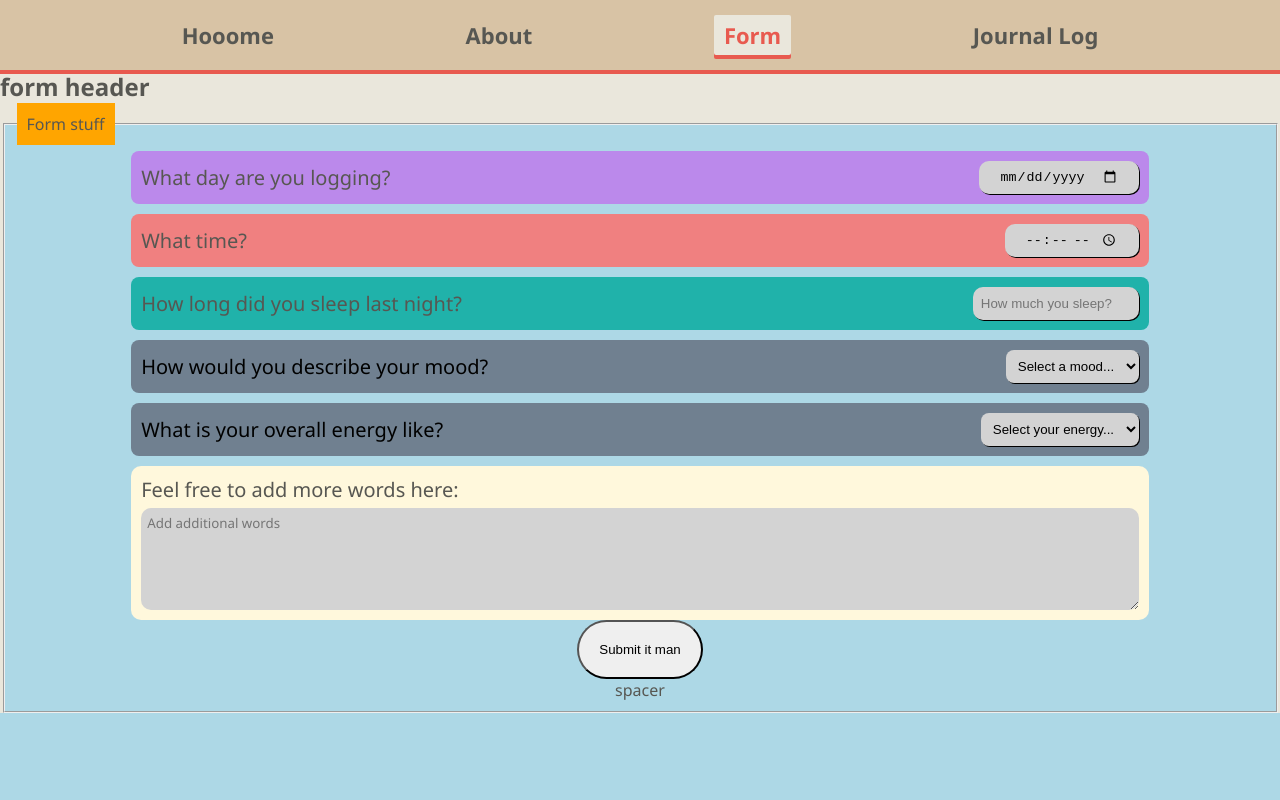
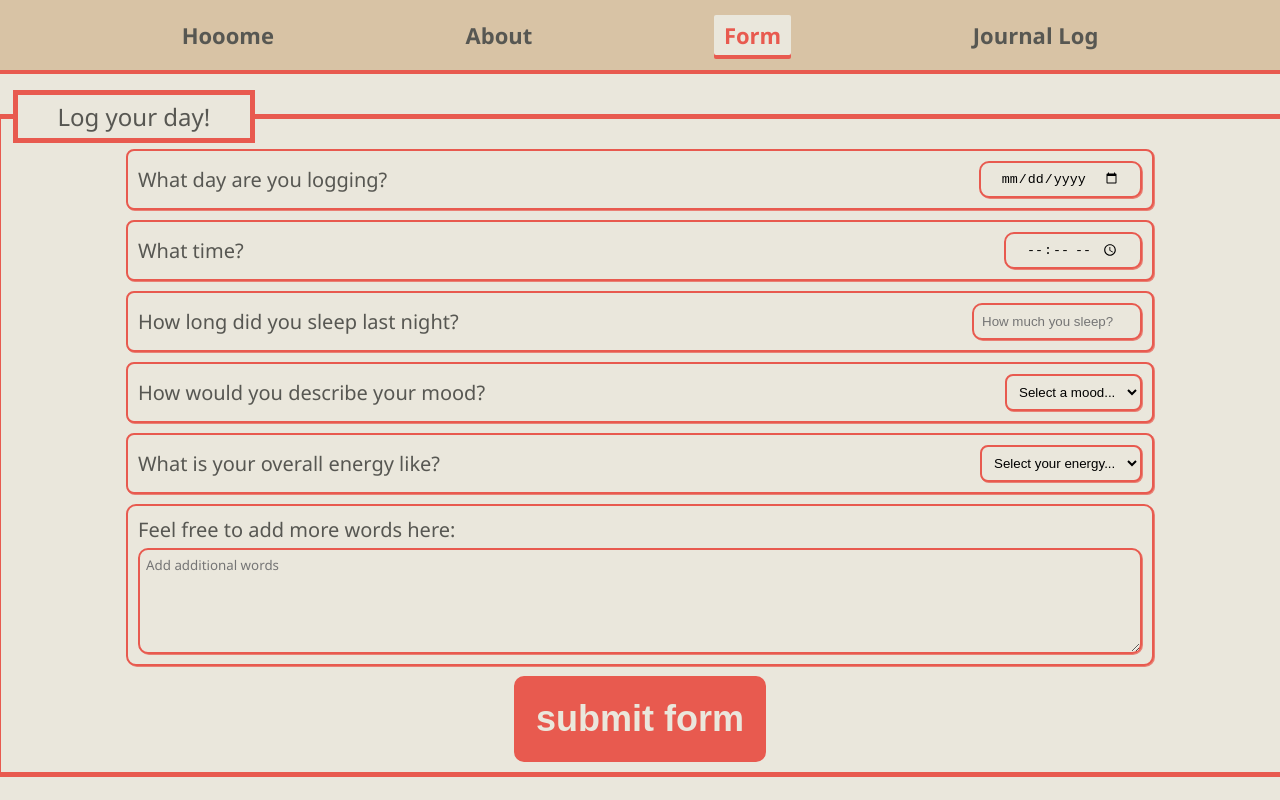
Before and after one commit to gecitgit/phase-2-project, a React (Create React App) app: page /form in a window 1280 px wide. Built offline with nearby package versions, Linux system fonts and the light colour scheme.

Commit message:
finalized Form component + CSS

```diff
--- a/src/components/Form.js
+++ b/src/components/Form.js
@@ -61,10 +61,9 @@ function Form(){
 
     return(
         <div>
-            <h2>form header</h2>
             <form onSubmit={handleSubmit}>
                 <fieldset>
-                <legend>Form stuff</legend>
+                <legend>Log your day!</legend>
 
                 <div className="dateWrapper">
                     <label>What day are you logging? </label>
@@ -111,8 +110,7 @@ function Form(){
                     <label htmlFor="notes">Feel free to add more words here:</label>
                     <textarea type="text" name="notes" placeholder="Add additional words" rows="5" cols="150" value={formData.notes} onChange={handleChange}/>
                 </div>
-                <input id="formSubmit" type="submit" value="Submit it man" />
-                <p>spacer</p>
+                <input id="formSubmit" type="submit" value="submit form" />
                 </fieldset>
             </form>
         </div>
--- a/src/index.css
+++ b/src/index.css
@@ -1,5 +1,5 @@
 body {
-  background-color: lightblue;
+  background-color: #eae7dc;
   margin: 0;
   font-family:'Segoe UI', Tahoma, Geneva, Verdana, sans-serif
 }
@@ -9,6 +9,7 @@ body {
   color: #C5C6C7; */
   background: #EAE7DC;
   color: #575752;
+  height: 100vh;
 }
 
 p, h3, h2 {
@@ -58,6 +59,10 @@ a, a:visited, a:hover, a:active {
   color: inherit;
 }
 
+.joinForm {
+  padding: 20px;
+}
+
 form {
   display: flex;
   justify-content: center;
@@ -67,9 +72,12 @@ form {
 fieldset {
   display: flex;
   flex-direction: column;
-  background-color: lightblue;
+  background-color: #eae7dc;
   width: 60%;
   align-items: center;
+  border: 5px solid #e85a4f;
+  margin-top: 20px;
+
 }
 
 fieldset.input{
@@ -77,13 +85,19 @@ fieldset.input{
 }
 
 legend {
-  background-color: orange;
-  padding: 10px;
+  background-color: #eae7dc;
+  border: 5px solid #e85a4f;
+  padding-left: 40px;
+  padding-right: 40px;
+  padding-top: 5px;
+  padding-bottom: 5px;
+  color: #575752;
+  font-size: 24px;
 }
 
 .formDivWrapper {
-  background-color: slategray;
-  color: black;
+  background-color: #eae7dc;
+  color: #575752;
   padding: 10px;
   border-radius: 8px;
   display: flex;
@@ -93,17 +107,22 @@ legend {
   align-items: center;
   margin-bottom: 10px;
   width: 80%;
+  border: 2px solid #e85a4f;
+  box-shadow: 1px 1px #e98074;
+
 }
 
 
 
 .formDivWrapper select {
-  background-color: lightgray;
+  background-color: #eae7dc;
   color: black;
   border: 0;
   border-radius: 8px;
   padding: 8px;
-  box-shadow: 1px 1px black;
+  box-shadow: 1px 1px #e98074;
+  border: 2px solid #e85a4f;
+
 }
 
 .formDivWrapper select option:first-child {
@@ -112,12 +131,12 @@ legend {
 }
 
 .formDivWrapper select option:not(:first-child) {
-  background-color: white;
+  background-color: #eae7dc;
   color: black;
 }
 
 .dateWrapper {
-  background-color: rgb(187, 137, 235);
+  background-color: #eae7dc;
   padding: 10px;
   border-radius: 8px;
   display: flex;
@@ -127,30 +146,34 @@ legend {
   font-size: 20px;
   align-items: center;
   margin-bottom: 10px;
+  border: 2px solid #e85a4f;
+  box-shadow: 1px 1px #e98074;
 }
 
 
-.dateWrapper label {
-  height: auto;
+label {
+  color: #575752
 }
 
 .dateWrapper input {
   background-color: transparent;
   padding: 8px;
   height: 17px;
+  border: 2px solid #e85a4f;
 }
 
 .dateWrapper input#date {
-  background-color: lightgray;
+  background-color: #eae7dc;
   border-radius: 10px;
   padding-left: 20px;
   padding-right: 20px;
-  border: 0;
-  box-shadow: 1px 1px black;
+  border: 2px solid #e85a4f;
+  box-shadow: 1px 1px #e98074;
 }
 
 .timeWrapper {
-  background-color: lightcoral;
+  background-color: #eae7dc;
+  color: #575752;
   padding: 10px;
   border-radius: 8px;
   width: 80%;
@@ -160,22 +183,24 @@ legend {
   font-size: 20px;
   align-items: center;
   margin-bottom: 10px;
+  border: 2px solid #e85a4f;
+  box-shadow: 1px 1px #e98074;
 }
 
 .timeWrapper input {
-  background-color: lightgray;
+  background-color: #eae7dc;
   border-radius: 10px;
   padding-top: 8px;
   padding-bottom: 8px;
   padding-left: 20px;
   padding-right: 20px;
-  border: 0;
-  box-shadow: 1px 1px black;
+  border: 2px solid #e85a4f;
+  box-shadow: 1px 1px #e98074;
   height: 17px;
 }
 
 .sleepWrapper {
-  background-color: lightseagreen;
+  background-color: #eae7dc;
   padding: 10px;
   border-radius: 8px;
   width: 80%;
@@ -185,22 +210,28 @@ legend {
   font-size: 20px;
   align-items: center;
   margin-bottom: 10px;
+  border: 2px solid #e85a4f;
+  box-shadow: 1px 1px #e98074;
+
+
 
 }
 
 .sleepWrapper input{
-  background-color: lightgray;
+  background-color: #eae7dc;
   padding: 8px;
   border-radius: 10px;
   width: 150px;
   border: 0;
-  box-shadow: 1px 1px black;
+  box-shadow: 1px 1px #e98074;
   height: 17px;
+  border: 2px solid #e85a4f;
+
 
 }
 
 .noteWrapper {
-  background-color: cornsilk;
+  background-color: #EAE7DC;
   padding: 10px;
   border-radius: 10px;
   width: 80%;
@@ -208,20 +239,39 @@ legend {
   flex-direction: column;
   justify-content: center;
   font-size: 20px;
+  margin-bottom: 10px;
+  border: 2px solid #e85a4f;
+  box-shadow: 1px 1px #e98074;
+
 }
 
 .noteWrapper textarea{
-  background-color: lightgray;
-  border: 0;
+  background-color: #eae7dc;
+  border: 2px solid #e85a4f;
   border-radius: 10px;
   padding: 6px 6px;
   margin-top: 5px;
   font-family: inherit;
+  box-shadow: 1px 1px #e98074;
+
 }
 
 #formSubmit {
-  border-radius: 40px;
+  border-radius: 10px;
   padding: 20px;
+  font-size: 36px;
+  font-weight: bolder;
+  border: 0;
+  background-color: #e85a4f;
+  border: 2px solid #e85a4f;
+
+  color: #eae7dc;
+}
+
+#formSubmit:hover{
+  background-color: #EAE7DC;
+  color: #e85a4f;
+  border: 2px solid #e85a4f;
 }
 
 /* long code for the postinfo page */
```
